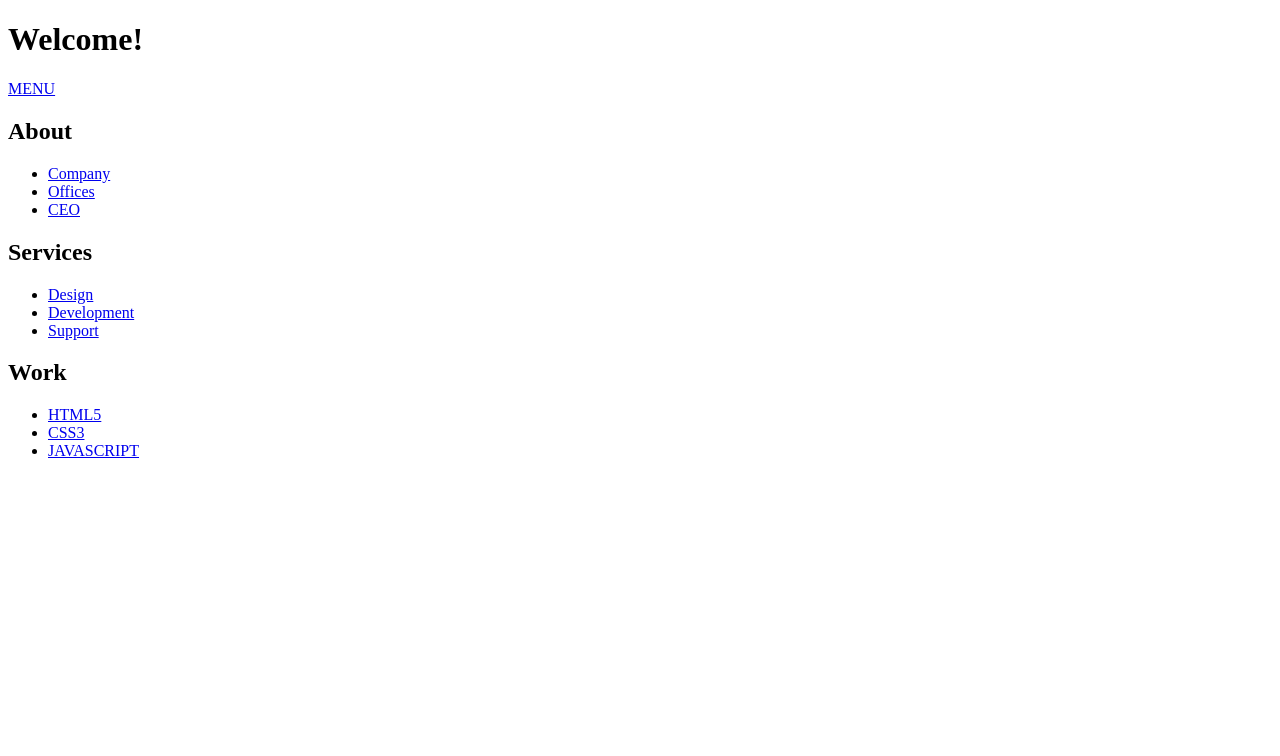
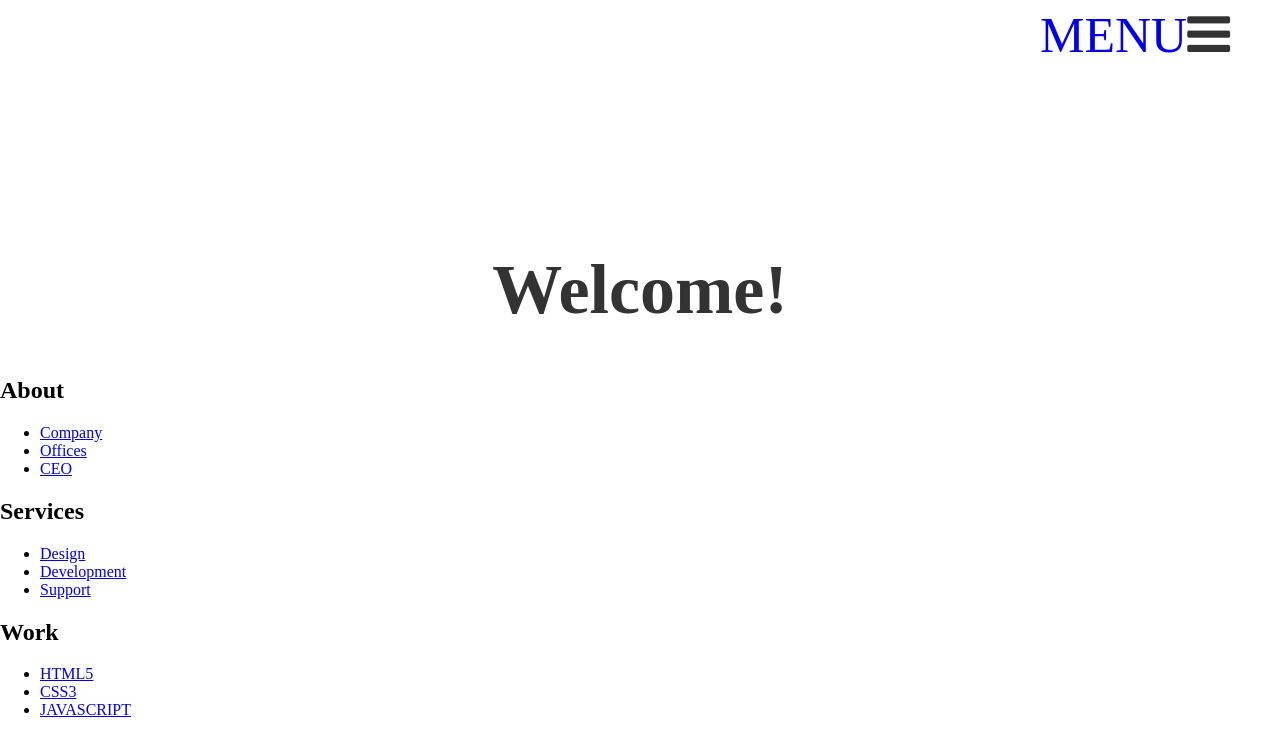
Before and after one commit to Drumzminister/Code-Learnings, a PHP site: page /OverlayMenu/overlay.html in a window 1280 px wide. Shown: the top 756 px of the page. Run offline with PHP 8.4, Linux system fonts and the light colour scheme.

Commit message:
adding css properties

```diff
--- a/OverlayMenu/css/overlay.css
+++ b/OverlayMenu/css/overlay.css
@@ -1,6 +1,33 @@
 body{
     width: 100%;
+    margin: 0;
+    padding: 0;
 }
 h1{
-    /* font-size: 70px; */
+    font-size: 70px;
+    color: #333;
+    text-align: center;
+    margin-top: 250px;
 }
+.button{
+    font-size: 50px;
+    position: absolute;
+    top: 6px;
+    right: 50px;
+    z-index: 999;
+}
+.button a{
+    text-decoration: none;
+}
+.btn-open::after{
+    font-family: "FontAwesome";
+    content: "\f0c9";
+    color: #333;
+    transition: .2s color;
+    -o-transition: .2s color;
+    -moz-transition: .2s color;
+    -webkit-transition: .2s color;
+}
+.btn-open:hover::after{
+    color: #1c9769;
+}
--- a/OverlayMenu/overlay.html
+++ b/OverlayMenu/overlay.html
@@ -4,6 +4,7 @@
     <meta charset="UTF-8">
     <meta name="viewport" content="width=device-width, initial-scale=1.0">
     <meta http-equiv="X-UA-Compatible" content="ie=edge">
+    <link rel="stylesheet" href="https://cdnjs.cloudflare.com/ajax/libs/font-awesome/4.7.0/css/font-awesome.min.css" />
     <link rel="stylesheet" type="text/css" href="css/overlay.css">
     <title>Overlay Menu | JS</title>
 </head>
```
